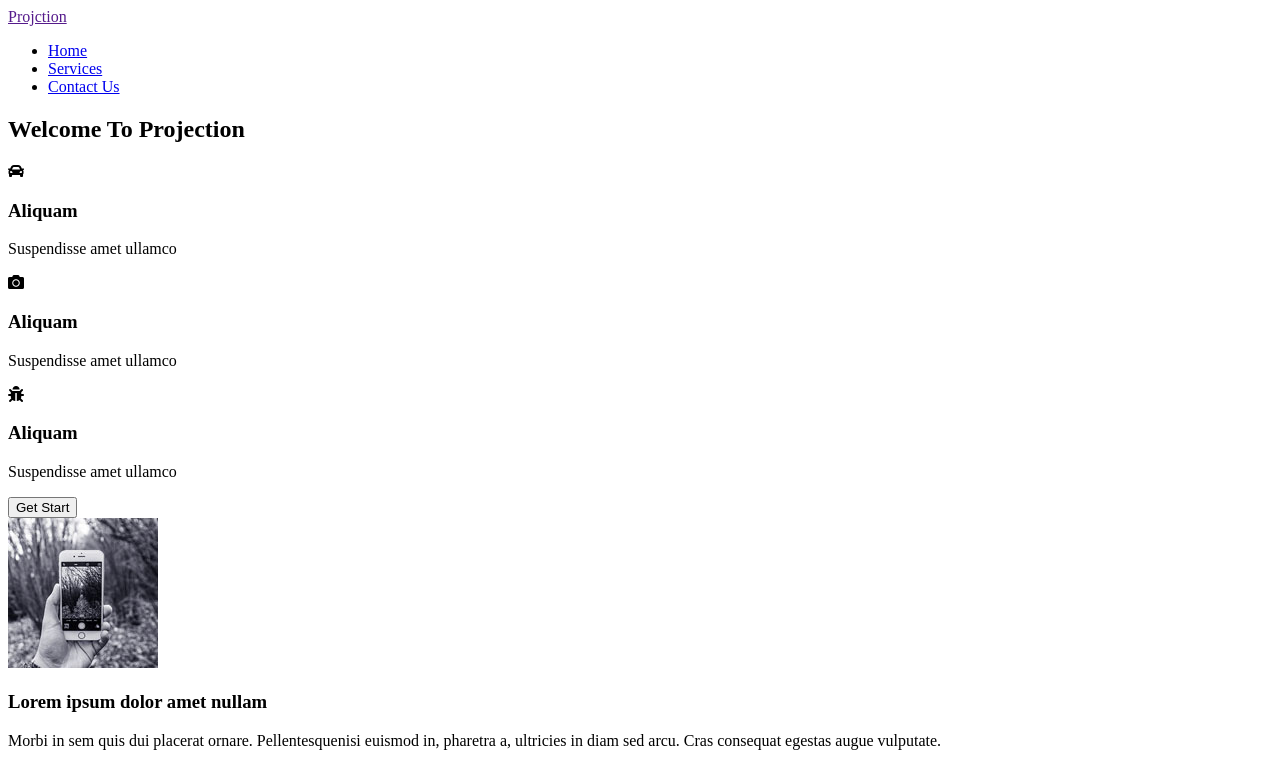
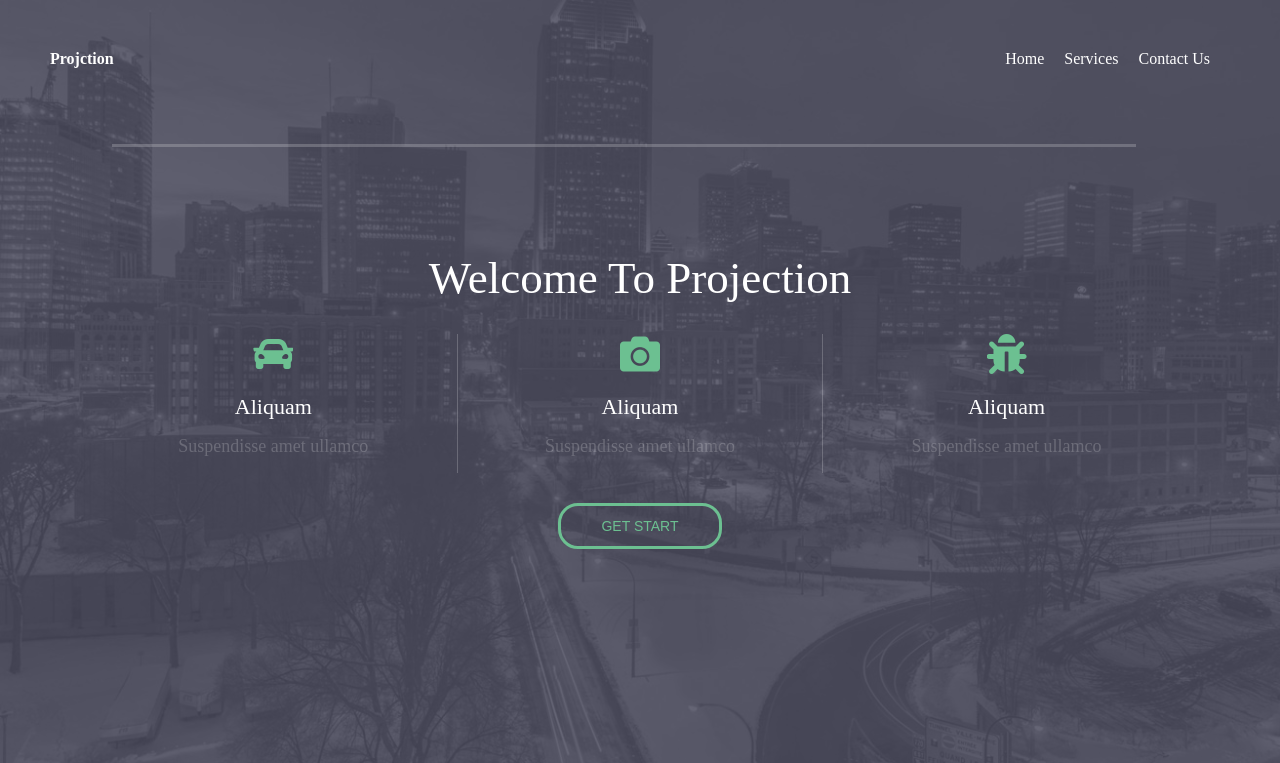
Before and after one commit to abdelrahman-gad/web-full-stack-class_a, a plain HTML site: page css/projects/P1_projection/index.html in a window 1280 px wide. Shown: the top 763 px of the page. Drawn offline with Linux system fonts and the light colour scheme.

Commit message:
variables - utilities - header nav banner services

```diff
--- a/css/projects/P1_projection/assets/css/main.css
+++ b/css/projects/P1_projection/assets/css/main.css
@@ -0,0 +1,165 @@
+:root{
+    --lightBlack:rgba(255, 255, 255, 0.2);
+}
+
+
+/* general  */
+*{
+    box-sizing: border-box;
+    margin: 0;
+    padding: 0;
+}
+.clear-fix{
+    content: " ";
+    clear: both;
+
+}
+
+.container{
+    padding: 60px;
+}
+/* header  */
+header{
+    width: 100%;
+    height: 600px;
+    background: url(../imgs/banner.jpg) no-repeat  fixed center bottom;
+    background-size: cover;
+    position:relative;
+}
+/* adding overlay to the header [nav and banner] */
+header::before{
+    content: '';
+    background: url(../imgs/banner.jpg) no-repeat  fixed center bottom;
+    position: absolute;
+    width: 100%;
+    height: 100%;
+    top: 0;
+    left: 0;
+}
+
+nav{
+    position: absolute;
+    color: #fff;
+    cursor: default;
+    height: 3.25em;
+    left: 0;
+    line-height: 3.25em;
+    position: absolute;
+    text-align: right;
+    top: 2em;
+    width: 100%;
+    z-index: 10001;
+}
+nav .logo{
+    float: left;
+    margin-left:60px;
+}
+nav  ul {
+    float: right;
+    margin-right: 60px;
+}
+nav ul li{
+    float: left;
+    list-style-type: none;
+}
+nav  a{
+    display: inline-block;
+    color: #fff;
+    margin: 0 12px;
+    text-transform: capitalize;
+    font-weight: 300;
+    text-decoration: none;
+    font-size: 16px;
+}
+
+.h_separator{
+    width: 90%;
+    height: 2px;
+    background-color:var(--lightBlack);
+    position: absolute;
+    top: 9rem;
+    margin: 4rem;
+}
+
+
+#banner{
+    position: absolute;
+    top: 12em;
+    left: 0;
+    color: #fff;
+    width: 100%;;
+}
+#banner .hero{
+    font-size: 50px;
+    font-weight: 300;
+    text-align: center;
+    width:50% ;
+    margin:30px auto;
+    background-color: aquamarine;
+}
+#banner .offers{
+    width: 80%;
+    margin:40px auto;
+}
+
+.offer:nth-of-type(1) ,.offer:nth-of-type(2){
+    border-right: 2px solid rgba(255, 255, 255,0.3) ;
+;
+}
+
+.offer{
+    width: 33.33%;
+    float: left;
+    text-align: center;
+}
+
+.offer i{
+ font-size: 40px;
+ margin-bottom:20px;
+ color: #6cc091;
+}
+.offer h3{
+    margin-bottom: 15px;
+    color: #fff;
+    font-weight: 400;
+    font-size: 22px;
+}
+.offer p{
+ color: rgba(255, 255, 255,0.3);
+ font-size: 18px;
+}
+
+.banner button{
+    width: 160px;
+    margin: 40px auto;
+    display: block;
+}
+
+
+/* end banner */
+
+/* start services */
+.services{
+    width:100%;
+    height: 700px;
+    background-color: #fff;
+    padding: 60px;
+}
+.service{
+    padding: 30px;
+    width: 50%;
+    float: left;
+    text-align: center;
+
+}
+.service img{
+    border-radius: 50%;
+    margin-bottom: 20px;
+}
+
+.service p{
+    margin : 0 0 32px;
+    color: #9a9a9a;
+    font-size: 16px;
+    overflow: hidden;
+}
--- /dev/null
+++ b/css/projects/P1_projection/assets/css/style.css
@@ -0,0 +1,142 @@
+/* variables */
+:root{
+    --white:#fff;
+    --green:#6cc091;
+    --lightBlack:rgba(255,255,255,0.2);
+}
+
+/* utilities */
+.text-center{
+    text-align: center;
+}
+.container{
+    padding: 60px;
+}
+.overlay{
+    position: absolute;
+     background: rgba(75, 75, 93, 0.85) ;
+    width: 100%;
+    height: 100%;
+    top: 0;
+    left: 0;
+}
+
+
+
+.btn{
+  padding: 12px 40px;
+  background-color: transparent;
+  border: 3px solid var(--green);
+  color: var(--green);
+  font-size: 14px;
+  text-transform: uppercase;
+  border-radius: 20px;
+}
+.btn:hover{
+    background-color:rgba(108, 192, 145, 0.2);
+     cursor: pointer;
+}
+
+
+/* boot */
+*{
+box-sizing: border-box;
+padding: 0;
+margin: 0;
+overflow-x: hidden;
+}
+
+
+/* header  */
+header{
+    position: relative;
+    height: 100vh;
+    width: 100vw;
+    background:  url(../imgs/banner.jpg) no-repeat  fixed center bottom ;
+    background-size: cover;
+}
+
+nav{
+    z-index: 10001;
+    position: absolute;
+    padding: 50px;
+    width: 100%;
+}
+nav .logo{
+    float: left;
+}
+nav ul {
+
+    float: right;
+}
+li{
+    float: left;
+    margin-right: 20px;
+
+}
+
+nav a{
+    color: var(--white);
+    text-decoration: none;
+    font-size: 16px;
+    font-weight: 100;
+}
+
+/* end nav */
+/* h_separator => horizontal separeatot */
+.h_separator{
+    background-color: var(--lightBlack);
+    width: 80%;
+    height: 3px;
+    position: absolute;
+    top: 9rem;
+    left: 7rem;
+}
+
+.banner{
+    position: absolute;
+    width: 100%;
+    top: 12rem;
+    left: 0;
+}
+h1.hero{
+    color: white;
+    font-weight: 300;
+    font-size: 45px;
+}
+.offers{
+    margin: 30px;
+}
+.offers .offer{
+    width: 33.33%;
+    float: left;
+}
+.offers  .offer i{
+  font-size: 40px;
+  color: var(--green);
+  margin-bottom: 16px;
+}
+.offers .offer h3{
+    color: white;
+    margin-bottom: 16px;
+    font-weight: normal;
+    font-size: 22px;
+}
+.offers .offer p{
+    color: var(--lightBlack);
+    margin-bottom: 16px;
+    font-size: 18px;
+}
+/* adding vertical lines */
+.offers .offer:nth-child(2){
+    border-right: 1px solid var(--lightBlack);
+    border-left: 1px solid var(--lightBlack);
+
+}
+
+
+
+
+
+
+/* end header */
--- a/css/projects/P1_projection/index.html
+++ b/css/projects/P1_projection/index.html
@@ -6,23 +6,31 @@
     <meta http-equiv="X-UA-Compatible" content="ie=edge">
     <title>Projection</title>
     <link rel="stylesheet" href="https://cdnjs.cloudflare.com/ajax/libs/font-awesome/5.11.2/css/all.css" integrity="sha256-46qynGAkLSFpVbEBog43gvNhfrOj+BmwXdxFgVK/Kvc=" crossorigin="anonymous" />
-    <link rel="stylesheet"  type="text/css" href="assets/css/main.css">
+    <link rel="stylesheet"  type="text/css" href="assets/css/style.css">
 </head>
 <body>
 
+    <!-- start header -->
      <header>
+         <div class="overlay"></div>
+         <!-- start nav -->
         <nav>
-            <div class="logo">
-                <a href="">Projction </a>
-            </div>
+            <a class="logo" href="">
+                <strong>Projction</strong>
+            </a>
+
              <ul>
                  <li><a href="#">Home</a></li>
                  <li><a href="#services">Services</a></li>
                  <li><a href="#contact">Contact Us</a></li>
              </ul>
+
+        </nav>
+        <!-- end nav -->
         <div class="h_separator"></div>
-        </nav>
-        <section class="banner">
+        <!-- start banner -->
+        <section id="banner" class="banner text-center">
+          <div class="container">
             <h1 class="hero">
                 Welcome To Projection
              </h1>
@@ -42,14 +50,19 @@
                        <h3>Aliquam</h3>
                        <p>Suspendisse amet ullamco</p>
                    </div>
+                   <div class="clear-fix"></div>
                </div>
-            <button>Get Start</button>
+              <button class="btn">Get Start </button>
+
+          </div>
         </section>
+        <!-- end banner -->
     </header>
+    <!-- end  header -->
 
     <main>
         <section  id="services" class="services">
-            <article>
+            <article class="service">
                 <img src="assets/imgs/pic01.jpg" alt="">
                 <h3>Lorem ipsum dolor amet nullam</h3>
                 <p>Morbi in sem quis dui placerat ornare.
@@ -59,7 +72,7 @@
                 </p>
                 <button>Learn More</button>
             </article>
-            <article>
+            <article class="service">
                     <img src="assets/imgs/pic02.jpg" alt="">
                     <h3>Sed feugiat tempus adipicsing</h3>
                     <p>Morbi in sem quis dui placerat ornare.
@@ -72,7 +85,7 @@
         </section>
     </main>
     <footer>
-        <section class="contact">
+        <section id="contact" class="contact">
               <h3> Get In Touch</h3>
               <form action="">
                 <div class="field half first">
```
Also changed, not shown: css/projects/P1_projection/assets/css/header.css (deleted). Lines whose indentation alone changed are shown as unchanged.
